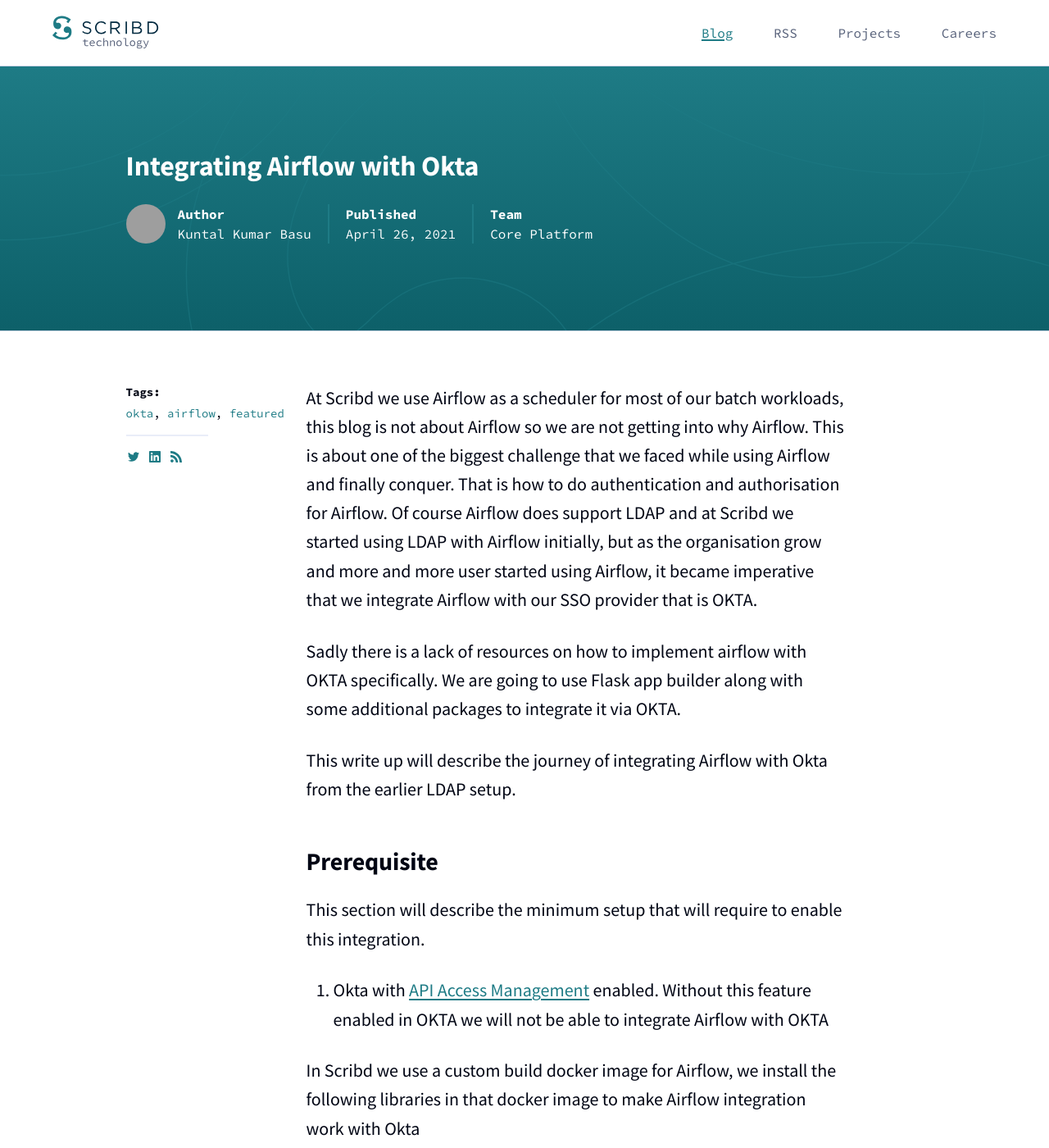
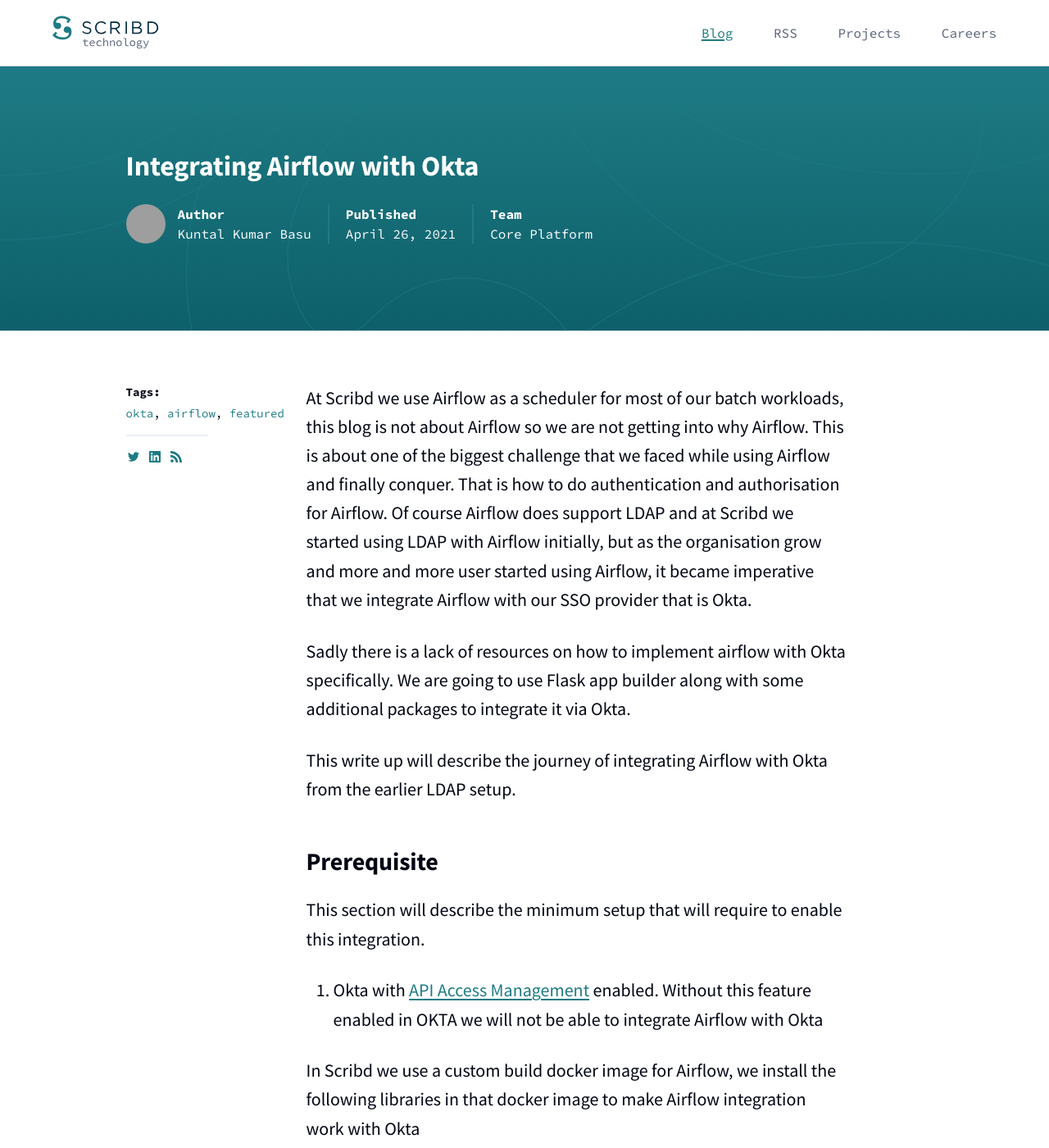
Before and after one commit to scribd/scribd.github.io, a Jekyll site: the page built from _posts/2021-04-26-integrating-airflow-and-okta.md, in a window 1280 px wide and 1400 px high. Shown: the whole window at 82% size. Built offline with Jekyll 4.4.1, drawn with Linux system fonts in a browser that asks for light colours; some of the changed text lies outside the part shown; grey boxes are pictures that could not be loaded.

Commit message:
minor formatting

````diff
--- a/_posts/2021-04-26-integrating-airflow-and-okta.md
+++ b/_posts/2021-04-26-integrating-airflow-and-okta.md
@@ -10,16 +10,22 @@
 ---
 
 
-At Scribd we use Airflow as a scheduler for most of our batch workloads, this blog is not about Airflow so we are not getting into why Airflow. This is about one of the biggest challenge that we faced while using Airflow and finally conquer. That is how to do authentication and authorisation for Airflow. Of course Airflow does support LDAP and at Scribd we started using LDAP with Airflow initially, but as the organisation grow and more and more user started using Airflow, it became imperative that we integrate Airflow with our SSO provider that is OKTA.
+At Scribd we use Airflow as a scheduler for most of our batch workloads,
+this blog is not about Airflow so we are not getting into why Airflow.
+This is about one of the biggest challenge that we faced while using Airflow and finally conquer.
+That is how to do authentication and authorisation for Airflow.
+Of course Airflow does support LDAP and at Scribd we started using LDAP with Airflow initially,
+but as the organisation grow and more and more user started using Airflow,
+it became imperative that we integrate Airflow with our SSO provider that is Okta.
 
-Sadly there is a lack of resources on how to implement airflow with OKTA specifically. We are going to use Flask app builder along with some additional packages to integrate it via OKTA.
+Sadly there is a lack of resources on how to implement airflow with Okta specifically. We are going to use Flask app builder along with some additional packages to integrate it via Okta.
 
 This write up will describe the journey of integrating Airflow with Okta from the earlier LDAP setup.
 
 
 ## Prerequisite
 This section will describe the minimum setup that will require to enable this integration.
-1. Okta with [API Access Management](https://developer.okta.com/docs/concepts/api-access-management/) enabled. Without this feature enabled in OKTA we will not be able to integrate Airflow with OKTA
+1. Okta with [API Access Management](https://developer.okta.com/docs/concepts/api-access-management/) enabled. Without this feature enabled in OKTA we will not be able to integrate Airflow with Okta
 
 In Scribd we use a custom build docker image for Airflow, we install the following libraries in that docker image to make Airflow integration work with Okta
 1. [Flask-AppBuilder
@@ -64,10 +70,8 @@
 
 ### Special Steps
 
-
 1. We started with Flask-AppBuilder 3.2.1, however it had a bug that needs to
-   be fixed, we raised a [PR for Flask-AppBuilder](https://github.com/dpgaspar/Flask-AppBuilder/pull/1589) to resolve that issue. That PR got
-   merged and now we can use the new release, Flask-AppBuilder 3.2.2
+   be fixed, we raised a [PR for Flask-AppBuilder](https://github.com/dpgaspar/Flask-AppBuilder/pull/1589) to resolve that issue. That PR got merged and now we can use the new release, Flask-AppBuilder 3.2.2
 
 2. As we were migrating from LDAP, we will already have user info populated,
    however Okta generates a new user id something like
@@ -82,7 +86,9 @@
     [SQL: INSERT INTO ab_user (first_name, last_name, username, password, active, email, last_login, login_count, fail_login_count, created_on, changed_on, created_by_fk, changed_by_fk) VALUES (?, ?, ?, ?, ?, ?, ?, ?, ?, ?, ?, ?, ?)]
     [2021-03-19 16:32:28,560] {manager.py:1321} ERROR - Error creating a new OAuth user okta_00u1046sqzJprt1hZ4x6
     ```
-3. Because we have deleted all the existing user and role, once the users logged in for the first time, especially for the first admin user we did the following from the airflow cli. This will create the first admin user after that if needed we can propagate other user and roles from the Airflow web console from this admin user account.
+3. Because we have deleted all the existing user and role, once the users logged in for the first time,
+   especially for the first admin user we did the following from the airflow cli.
+   This will create the first admin user after that if needed we can propagate other user and roles from the Airflow web console from this admin user account.
     ```
      airflow users add-role -r Admin -u okta_00u1046sqzJprt1hZ4x6
     ```
@@ -103,7 +109,7 @@
 ![Sample Okta Login Page](/post-images/2021-04-okta-airflow/airflow-login.png)
 <font size="3"><center><i>Okta Login Page </i></center></font>
 
-Hope this doc will help you setting it up, This journey was a bit tricky for us but we finally make it happen and we do hope that this doc will help a lot of folks to integrate Airflow with OKTA successfully.
+Hope this doc will help you setting it up, This journey was a bit tricky for us but we finally make it happen and we do hope that this doc will help a lot of folks to integrate Airflow with Okta successfully.
 
 ---
 
````
